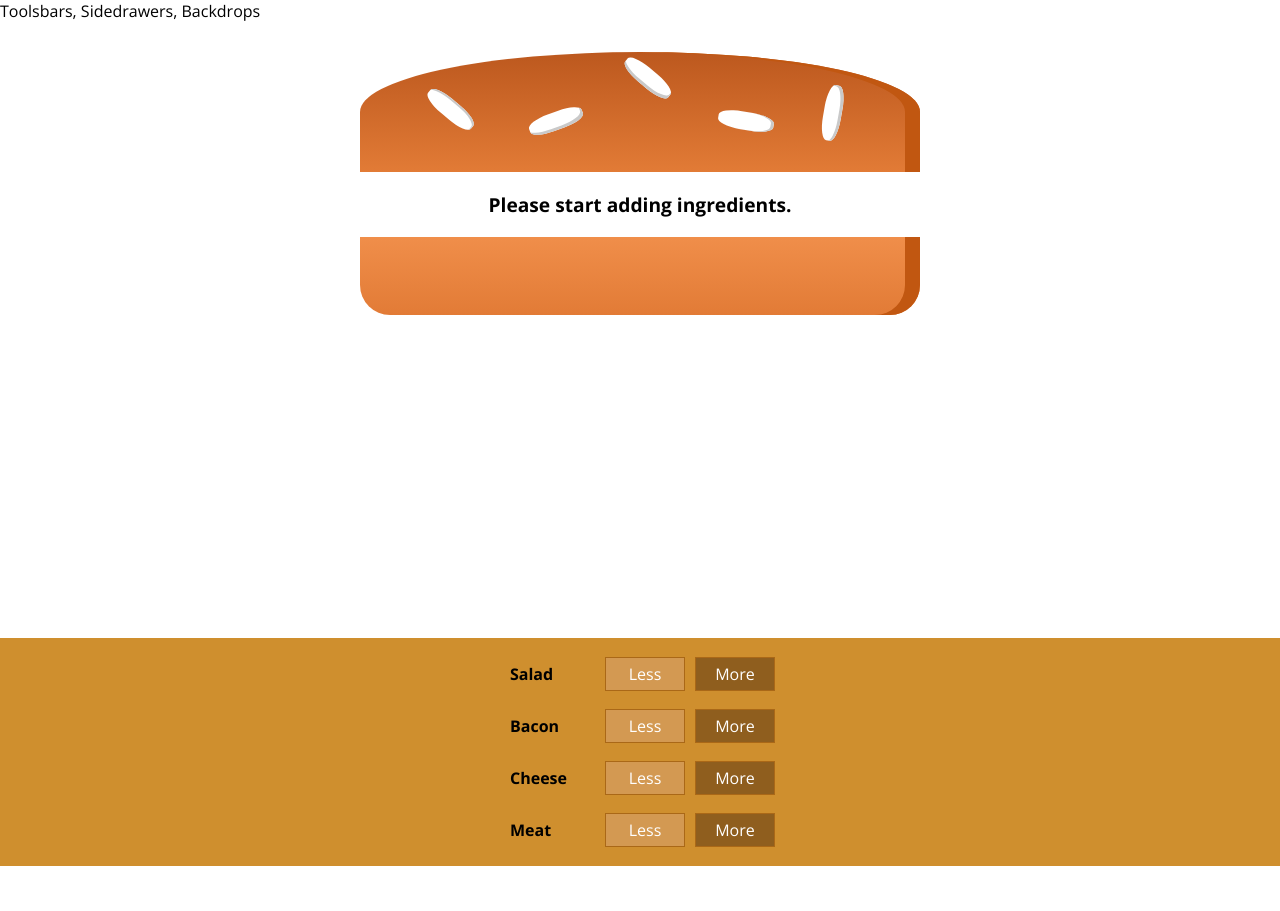
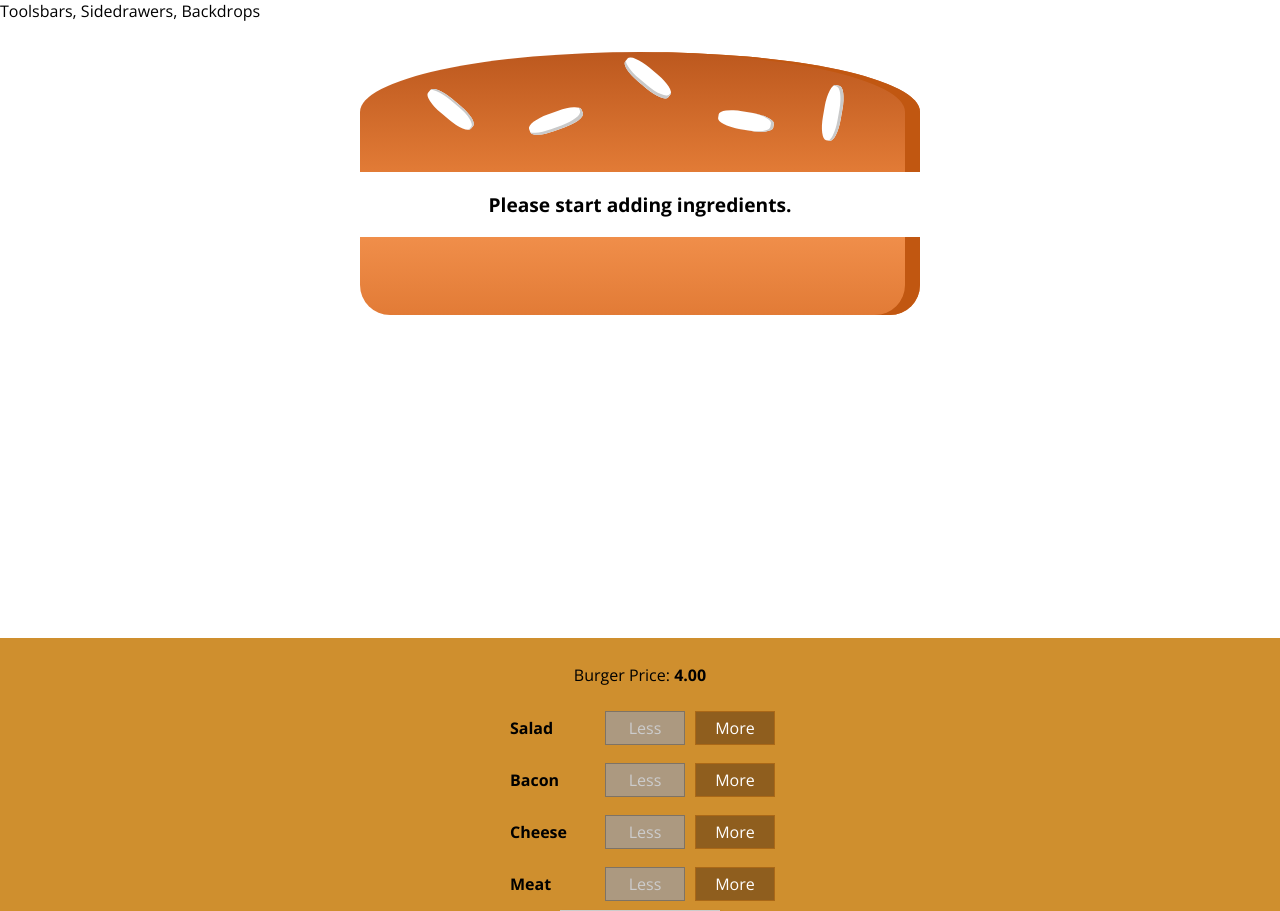
Before and after one commit to mave108/burger-app, a React app: page / in a window 1280 px wide. Shown: the top 911 px of the page. Before the commit the page ends 866 px from the top, so only its background shows below. Built offline with nearby package versions, Linux system fonts and the light colour scheme.

Commit message:
order summary + modal

```diff
--- /dev/null
+++ b/src/components/UI/Backdrop/Backdrop.css
@@ -0,0 +1,10 @@
+.Backdrop{
+  width: 100%;
+  height: 100%;
+  position: fixed;
+  z-index: 100;
+  left: 0;
+  top: 0;
+  background-color: rgba(0,0,0,0.5);
+
+}
--- /dev/null
+++ b/src/components/UI/Backdrop/Backdrop.js
@@ -0,0 +1,10 @@
+import React from 'react';
+import classes from './Backdrop.css'
+
+const backdrop = (props) => {
+   return (
+       props.show? <div className={classes.Backdrop} onClick={props.clicked}></div>:null
+   );
+}
+
+export default backdrop;
--- /dev/null
+++ b/src/components/UI/Modal/Modal.css
@@ -0,0 +1,20 @@
+.Modal {
+    position: fixed;
+    z-index: 500;
+    background-color: white;
+    width: 70%;
+    border: 1px solid #ccc;
+    box-shadow: 1px 1px 1px black;
+    padding: 16px;
+    left: 15%;
+    top: 30%;
+    box-sizing: border-box;
+    transition: all 0.3s ease-out;
+}
+
+@media (min-width: 600px) {
+    .Modal {
+        width: 500px;
+        left: calc(50% - 250px);
+    }
+}
--- /dev/null
+++ b/src/components/UI/Modal/Modal.js
@@ -0,0 +1,17 @@
+import React from 'react';
+import classes from './Modal.css';
+import Aux from '../../../hoc/aux';
+import Backdrop from '../Backdrop/Backdrop';
+
+const modal = (props) => (
+  <Aux>
+    <Backdrop show={props.show} clicked={props.modalClose}/>
+    <div className={classes.Modal}
+     style={{transform:props.show?'translateY(0)':'translateY(-100vh)',
+      opacity:props.show?'1':'0'}}>
+      {props.children}
+    </div>
+  </Aux>
+);
+
+export default modal;
--- a/src/components/burger/BuildControls/BuildControl/BuildControl.js
+++ b/src/components/burger/BuildControls/BuildControl/BuildControl.js
@@ -3,11 +3,13 @@ import React from 'react';
 import classes from './BuildControl.css';
 
 const buildControl = (props) => (
+
     <div className={classes.BuildControl}>
         <div className={classes.Label}>{props.label}</div>
         <button
             className={classes.Less}
             onClick = {props.removed}
+            disabled = {props.disabledInfo}
             >Less</button>
         <button
             className={classes.More}
--- a/src/components/burger/BuildControls/BuildControls.js
+++ b/src/components/burger/BuildControls/BuildControls.js
@@ -10,18 +10,29 @@ const controls = [
     { label: 'Meat', type: 'meat' },
 ];
 
-const buildControls = (props) => (
+const buildControls = (props) => {
+  return (
     <div className={classes.BuildControls}>
+     <p>Burger Price: <strong>{props.price.toFixed(2)}</strong></p>
       { controls.map(ctrl=>(
         <BuildControl
             key={ctrl.label}
             label={ctrl.label}
             added = {() => props.ingredientAdded(ctrl.type)}
             removed = {() => props.ingredientRemoved(ctrl.type)}
+            disabledInfo = {props.ingredients[ctrl.type] <= 0}
             />
       ))
+
        }
+       <button
+         className={classes.OrderButton}
+         disabled={props.purchasable === 0}
+         onClick={props.purchasing}
+         >
+         Order Now
+         </button>
     </div>
 );
-
+}
 export default buildControls;
--- /dev/null
+++ b/src/components/burger/OrderSummary/OrderSummary.js
@@ -0,0 +1,27 @@
+import React from 'react'
+import Aux from '../../../hoc/aux';
+
+const orderSummary = (props) => {
+   const   orderIngredients = Object.keys(props.ingredients)
+     .map( igKey => {
+       return (
+         <li key={igKey}>
+            <span style={{textTransform:'capitalize'}}>
+               {igKey}
+            </span>
+            : {props.ingredients[igKey]}
+         </li>
+       );
+     })
+     return (
+         <Aux>
+            <h3>Your Order</h3>
+            <p>A delicious burger with the folllowing ingredients.</p>
+            <ul>{orderIngredients}</ul>
+            <p>Continue to checkout</p>
+         </Aux>
+     );
+
+}
+
+export default orderSummary;
--- a/src/containers/burgerBuilder/burgerBuilder.js
+++ b/src/containers/burgerBuilder/burgerBuilder.js
@@ -2,6 +2,8 @@ import React, { Component } from 'react';
 import Aux from '../../hoc/aux';
 import Burger from '../../components/burger/burger';
 import BuildControls from '../../components/burger/BuildControls/BuildControls';
+import Modal from '../../components/UI/Modal/Modal';
+import OrderSummary from '../../components/burger/OrderSummary/OrderSummary';
 
 const INGREDIENT_PRICES = {
   salad: 0.5,
@@ -18,9 +20,24 @@ class BurgerBuilder extends Component{
       cheese: 0,
       meat: 0
     },
-    totalPrice: 4
+    totalPrice: 4,
+    purchasing: false,
   }
 
+  purchasingHandler = () =>{
+    if(this.purchasable() >= 0){
+      this.setState( {purchasing:true} );
+    }
+  }
+
+  purchasable = () =>{
+    const ing = {...this.state.ingredients};
+    return Object.entries(ing).map( (value,index)=>{
+                         return value[1];
+                 }).reduce((accu,curr)=>{
+                         return accu+curr;
+                 },0);
+  }
   addIngredientsHandler = (type) =>{
     const oldCount = this.state.ingredients[type];
     const updatedCount = oldCount + 1;
@@ -33,6 +50,10 @@ class BurgerBuilder extends Component{
     this.setState({ingredients:updatedIngredients,totalPrice: updatedPrice});
   }
   removeIngredientsHandler = (type) =>{
+
+    if(this.state.ingredients[type] <= 0){
+      //return;
+    }
     const updatedIngredients = {
       ...this.state.ingredients
     }
@@ -41,14 +62,25 @@ class BurgerBuilder extends Component{
     const updatedPrice      = this.state.totalPrice - INGREDIENT_PRICES[type];
     this.setState({ingredients:updatedIngredients,totalPrice: updatedPrice});
   }
+  modalCloseHandler = () => {
+    this.setState( {purchasing:false} );
+  }
 
   render() {
-       return (
+    return (
          <Aux>
+          <Modal show={this.state.purchasing} modalClose={this.modalCloseHandler}>
+           <OrderSummary ingredients={this.state.ingredients} />
+          </Modal>
            <Burger ingredients={this.state.ingredients}/>
            <BuildControls
               ingredientAdded={this.addIngredientsHandler}
-              ingredientRemoved = {this.removeIngredientsHandler}/>
+              ingredientRemoved = {this.removeIngredientsHandler}
+              ingredients={this.state.ingredients}
+              price = {this.state.totalPrice}
+              purchasable = {this.purchasable()}
+              purchasing = {this.purchasingHandler}
+              />
          </Aux>
        );
   }
```
